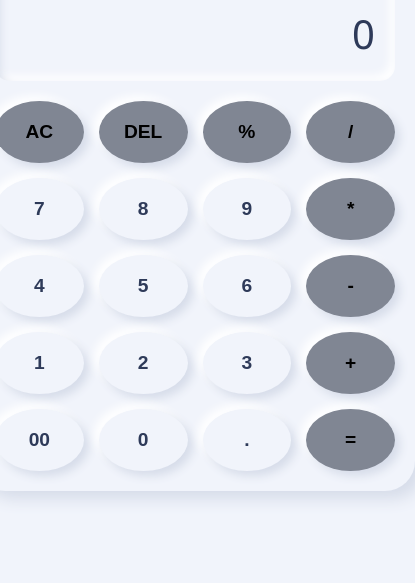
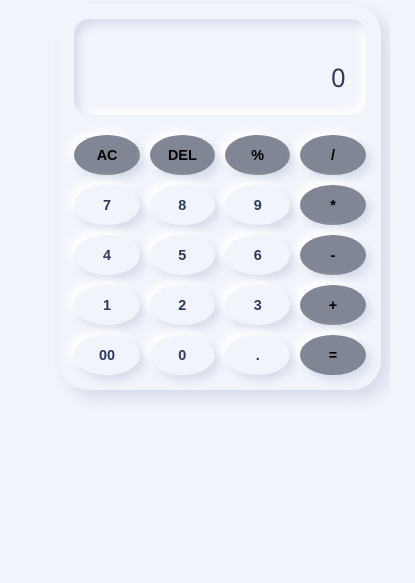
Before and after one commit to Theotown/Calculator, a plain HTML site: page index.html in a window 390 px wide. Shown: the part 261-844 px from the top of the page, 415 px wide, since content can reach past the window. Drawn offline with Linux system fonts and the light colour scheme.

Commit message:
feat: add responsive styles for calculator on tablets and mobile devices
Adjust calculator width, padding, and spacing for smaller screens
Resize buttons and text for better usability on mobile devices
Tweak font sizes for displays and heading at breakpoints 768px and 480px
Ensure calculator layout adapts smoothly across screen sizes

```diff
--- a/style.css
+++ b/style.css
@@ -87,3 +87,51 @@ h1 {
   background-color: #808693;
   color: #000;
 }
+
+@media (max-width: 768px) {
+  .calculator {
+    width: 90%;
+    padding: 15px;
+  }
+
+  .btn {
+    padding: 16px;
+    font-size: 1rem;
+  }
+
+  #main-display {
+    font-size: 2rem;
+  }
+
+  .secondary-display {
+    font-size: 0.9rem;
+  }
+}
+
+@media (max-width: 480px) {
+  .calculator {
+    width: 100%;
+    margin: 0 10px;
+  }
+
+  .buttons {
+    gap: 10px;
+  }
+
+  .btn {
+    padding: 12px;
+    font-size: 0.9rem;
+  }
+
+  h1 {
+    font-size: 1.6rem;
+  }
+
+  #main-display {
+    font-size: 1.6rem;
+  }
+
+  .secondary-display {
+    font-size: 0.8rem;
+  }
+}
```
